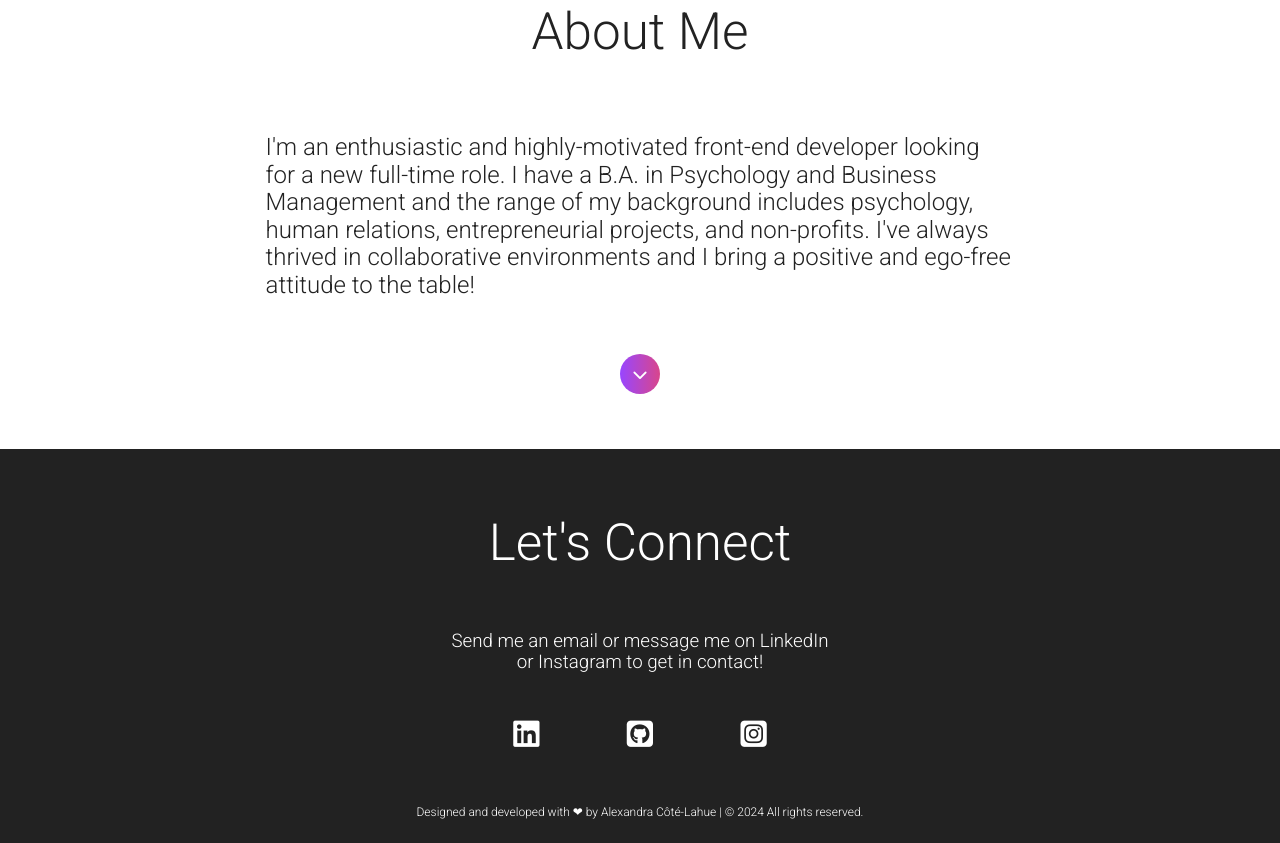
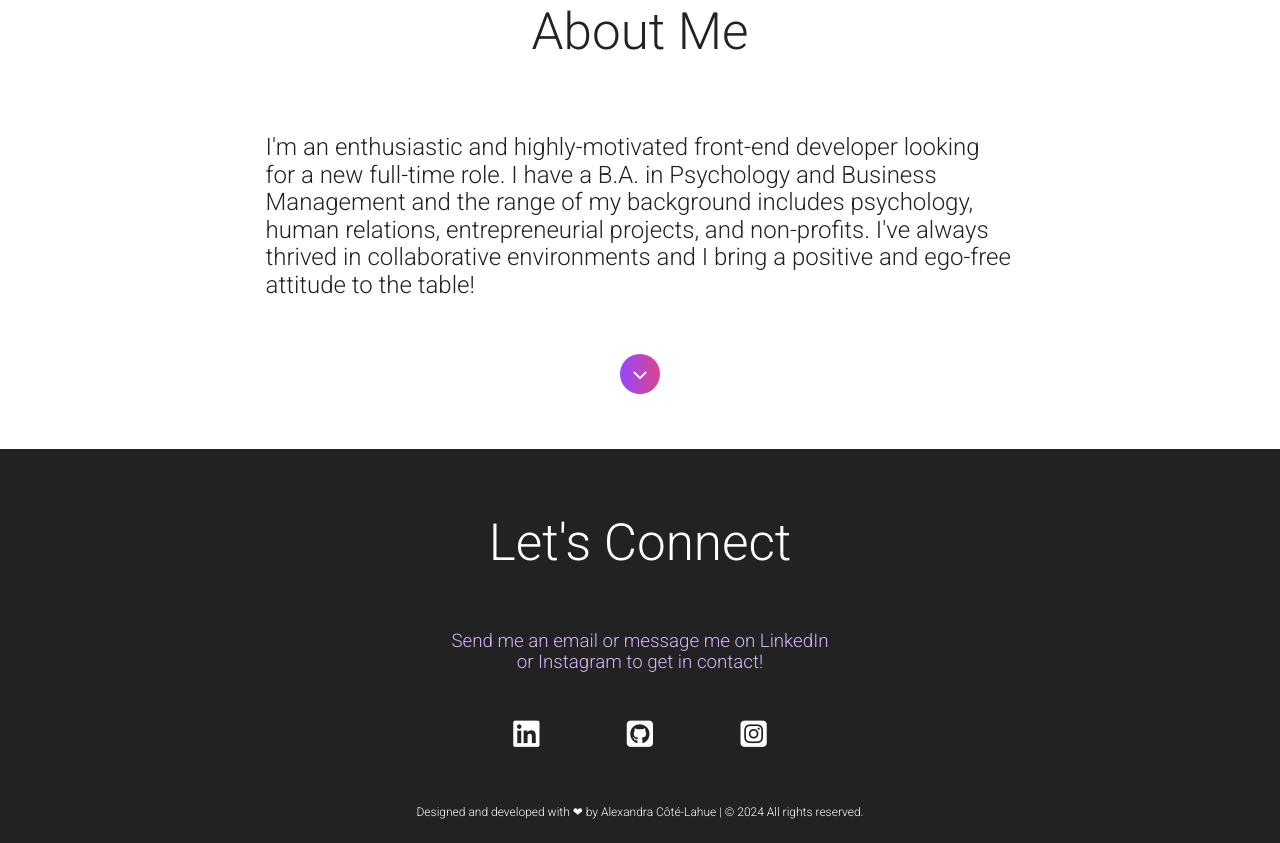
Before and after one commit to itsyagirlalexcote/professional-portfolio, a website built with Parcel: page index.html in a window 1280 px wide. Shown: the part 2218-3061 px from the top of the page. Built offline with nearby package versions, Linux system fonts and the light colour scheme.

Commit message:
Change font color in footer

```diff
--- a/css/styles.css
+++ b/css/styles.css
@@ -455,6 +455,7 @@
     text-align: center;
     margin: auto;
     padding-bottom: 3%;
+    color: #d6b4ff;
   }
 
   footer ul {
```
